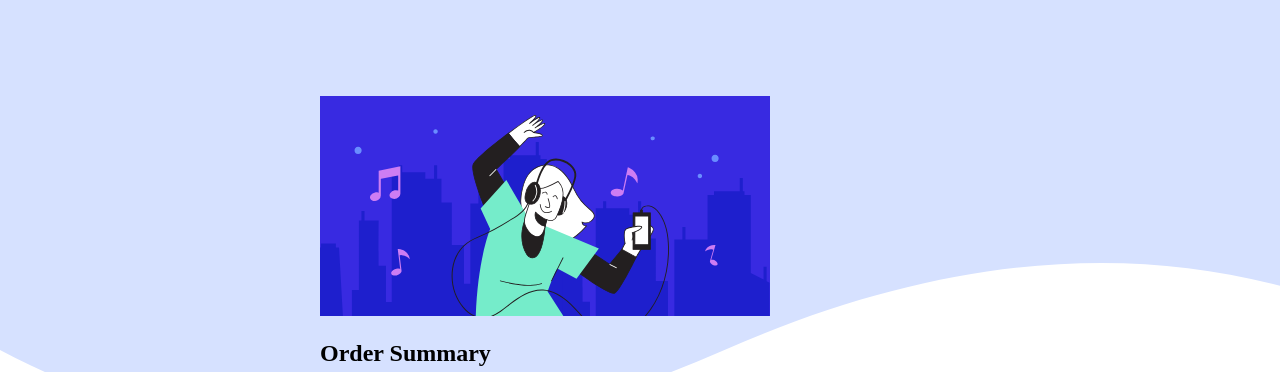
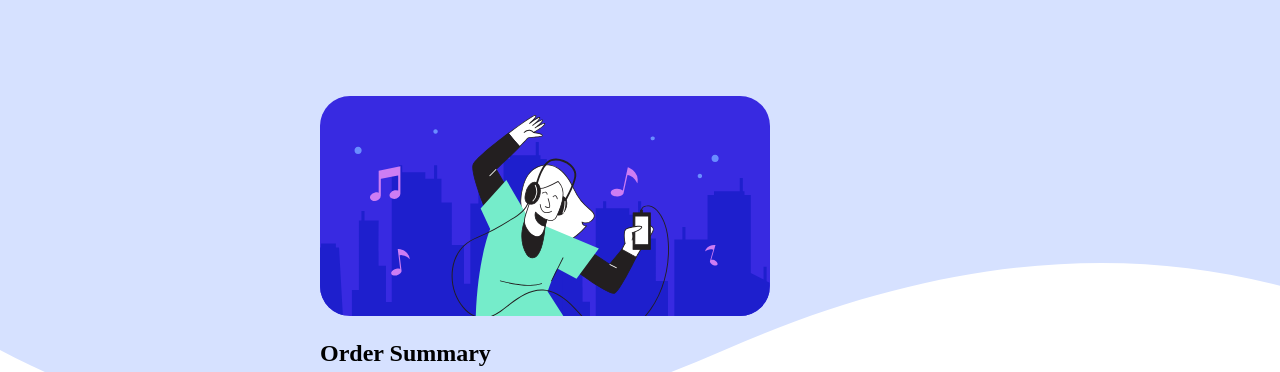
Before and after one commit to TanimolaJ/Frontend-Project, a plain HTML site: page index.html in a window 1280 px wide. Shown: the top 372 px of the page. Drawn offline with Linux system fonts and the light colour scheme.

Commit message:
Curved edge for the hero image
edited the style and image tag

```diff
--- a/index.html
+++ b/index.html
@@ -10,7 +10,7 @@
 <body style="background: url(pattern-background-desktop.svg) no-repeat;">
    <div class="container">
        <div>
-           <img src="illustration-hero.svg">
+           <img src="illustration-hero.svg" class="wdn-stretch rounded-corners">
        </div>
         <div class="Order">
             <h2 class="title">Order Summary</h2>
--- a/stylesheet1.css
+++ b/stylesheet1.css
@@ -26,3 +26,6 @@
     cursor: pointer;
     font-family: Arial, Helvetica, sans-serif;
 }
+img.rounded-corners {
+    border-radius: 30px;
+  }
```
